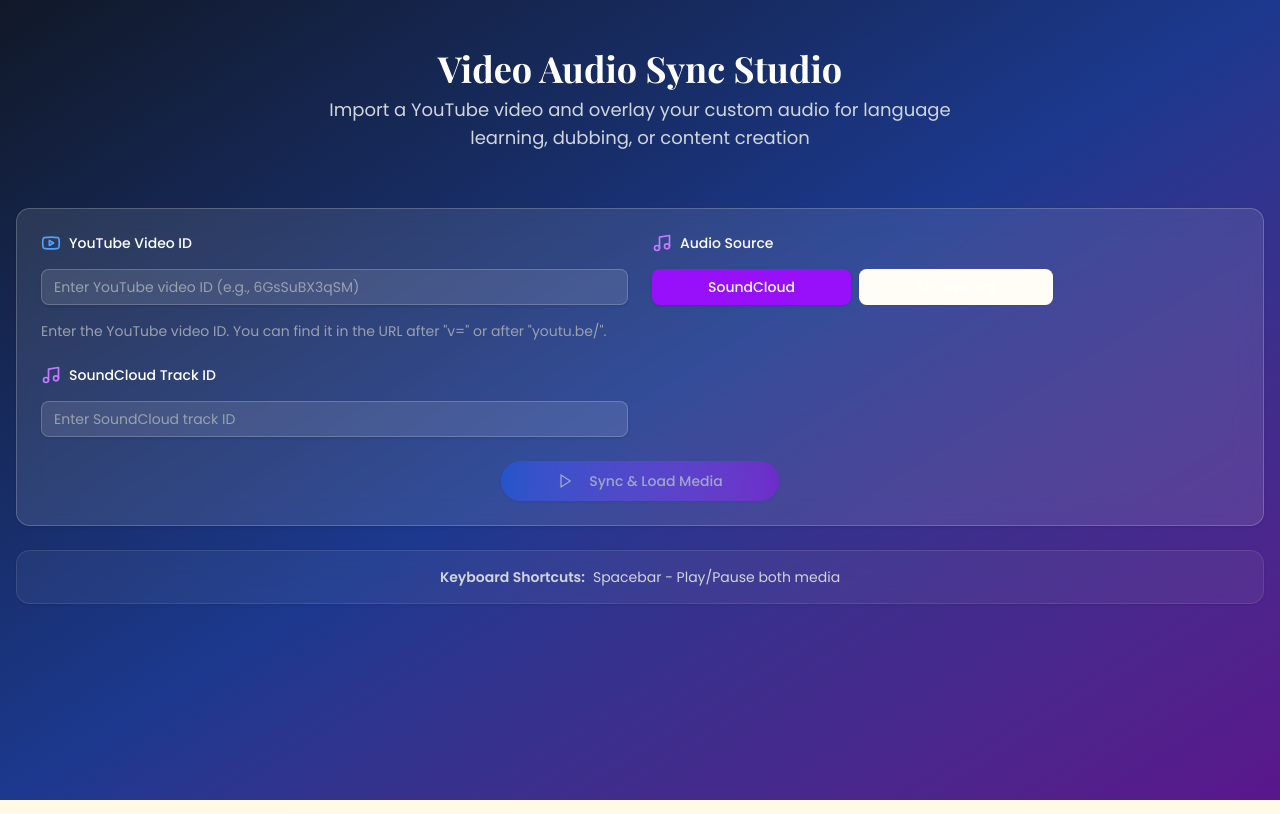
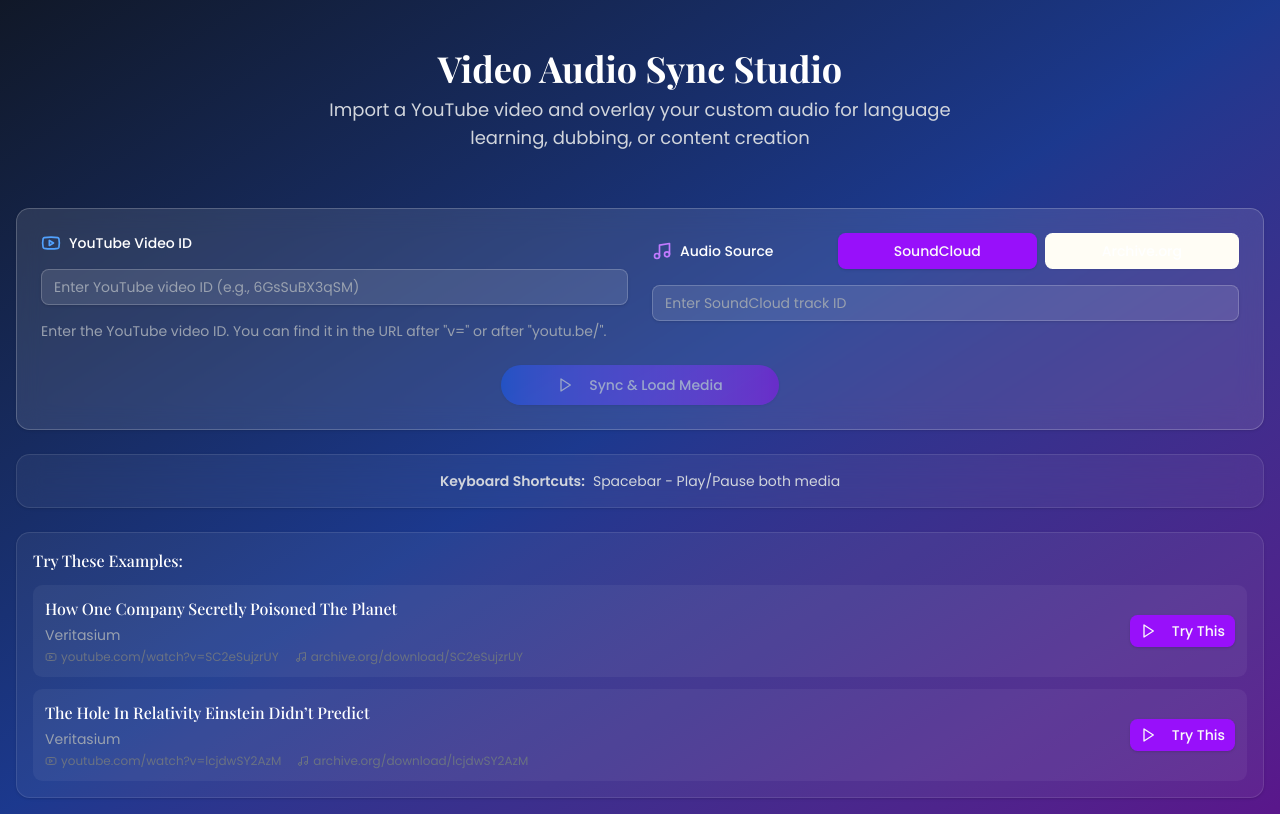
Before and after one commit to Minh20812/audio-sync-player, a React (Vite) app: page / in a window 1280 px wide. Built offline with nearby package versions, Linux system fonts and the light colour scheme; no server answers.

Commit message:
update example

```diff
--- a/src/components/ArchivePlayer.jsx
+++ b/src/components/ArchivePlayer.jsx
@@ -4,9 +4,7 @@ import { extractArchiveFilename } from "@/utils/archive";
 
 const ArchivePlayer = ({ archiveId, isPlaying, setIsPlaying, audioOffset }) => {
   const audioRef = useRef(null);
-  const filename = extractArchiveFilename(archiveId);
 
-  // Handle play/pause sync with YouTube
   useEffect(() => {
     const audio = audioRef.current;
     if (!audio) return;
@@ -32,7 +30,7 @@ const ArchivePlayer = ({ archiveId, isPlaying, setIsPlaying, audioOffset }) => {
           onPause={() => setIsPlaying(false)}
         >
           <source
-            src={`https://archive.org/download/${archiveId}/${filename}.mp3`}
+            src={`https://archive.org/download/${archiveId}/${archiveId}.mp3`}
             type="audio/mpeg"
           />
           Your browser does not support the audio element.
--- /dev/null
+++ b/src/components/Examples.jsx
@@ -0,0 +1,48 @@
+import React from "react";
+import { Card, CardContent } from "@/components/ui/card";
+import { Button } from "@/components/ui/button";
+import { Play, Youtube, Music } from "lucide-react";
+import { exampleVideos } from "@/data/examples";
+
+const Examples = ({ onSelectExample }) => {
+  return (
+    <Card className="bg-white/5 border-white/10">
+      <CardContent className="p-4">
+        <h3 className="text-white font-medium mb-3">Try These Examples:</h3>
+        <div className="grid gap-3">
+          {exampleVideos.map((example) => (
+            <div
+              key={example.id}
+              className="flex items-center justify-between bg-white/5 p-3 rounded-lg hover:bg-white/10 transition-colors"
+            >
+              <div className="space-y-1">
+                <h4 className="text-white font-medium">{example.title}</h4>
+                <p className="text-sm text-gray-400">{example.description}</p>
+                <div className="flex items-center gap-4 text-xs text-gray-500">
+                  <span className="flex items-center gap-1">
+                    <Youtube className="w-3 h-3" />
+                    youtube.com/watch?v={example.id}
+                  </span>
+                  <span className="flex items-center gap-1">
+                    <Music className="w-3 h-3" />
+                    archive.org/download/{example.id}
+                  </span>
+                </div>
+              </div>
+              <Button
+                size="sm"
+                onClick={() => onSelectExample(example.id)}
+                className="bg-purple-600 hover:bg-purple-700"
+              >
+                <Play className="w-4 h-4 mr-2" />
+                Try This
+              </Button>
+            </div>
+          ))}
+        </div>
+      </CardContent>
+    </Card>
+  );
+};
+
+export default Examples;
--- a/src/components/MediaPlayer.jsx
+++ b/src/components/MediaPlayer.jsx
@@ -31,8 +31,8 @@ const MediaPlayer = ({
         },
         events: {
           onReady: (event) => {
-            // Set initial volume to 75%
-            event.target.setVolume(75);
+            // Set initial volume to 15%
+            event.target.setVolume(15);
           },
           onStateChange: (event) => {
             if (event.data === window.YT.PlayerState.PLAYING) {
--- /dev/null
+++ b/src/data/examples.jsx
@@ -0,0 +1,13 @@
+export const exampleVideos = [
+  {
+    id: "SC2eSujzrUY",
+    title: "How One Company Secretly Poisoned The Planet",
+    description: "Veritasium",
+  },
+  {
+    id: "lcjdwSY2AzM",
+    title: "The Hole In Relativity Einstein Didn’t Predict",
+    description: "Veritasium",
+  },
+  // Add more examples as needed
+];
--- a/src/pages/Index.jsx
+++ b/src/pages/Index.jsx
@@ -10,31 +10,18 @@ import MediaPlayer from "@/components/MediaPlayer";
 import ControlsPanel from "@/components/ControlsPanel";
 import SoundCloudPlayer from "@/components/SoundCloudPlayer";
 import ArchivePlayer from "@/components/ArchivePlayer";
+import Examples from "@/components/Examples";
 import { extractSoundCloudTrackId } from "@/utils/soundcloud";
 
 const Index = () => {
-  const [youtubeUrl, setYoutubeUrl] = useState("");
-  const [audioFile, setAudioFile] = useState(null);
   const [videoId, setVideoId] = useState("");
   const [isPlaying, setIsPlaying] = useState(false);
   const [videoMuted, setVideoMuted] = useState(false);
   const [audioOffset, setAudioOffset] = useState(0);
   const [isMediaLoaded, setIsMediaLoaded] = useState(false);
-  const [soundCloudUrl, setSoundCloudUrl] = useState("");
   const [idSoundCloud, setIdSoundCloud] = useState("");
-  const [idArchive, setIdArchive] = useState("");
-  const [filenameArchive, setFilenameArchive] = useState("");
   const [audioSource, setAudioSource] = useState("soundcloud");
-  const audioRef = useRef(null);
   const youtubeRef = useRef(null);
-
-  // Extract YouTube video ID from URL
-  const extractVideoId = (url) => {
-    const regex =
-      /(?:youtube\.com\/watch\?v=|youtu\.be\/|youtube\.com\/embed\/)([^&\n?#]+)/;
-    const match = url.match(regex);
-    return match ? match[1] : "";
-  };
 
   const handleSyncAndPlay = () => {
     if (!videoId) {
@@ -42,21 +29,9 @@ const Index = () => {
       return;
     }
 
-    if (audioSource === "soundcloud") {
-      if (!idSoundCloud) {
+    if (audioSource === "soundcloud" && !idSoundCloud) {
       toast.info("Please provide a SoundCloud Track ID");
       return;
-      }
-      const soundCloudTrackId = extractSoundCloudTrackId(idSoundCloud);
-      if (!soundCloudTrackId) {
-        toast.error("Invalid SoundCloud track ID");
-        return;
-      }
-    } else {
-      if (!idArchive) {
-        toast.info("Please provide both Archive ID and filename");
-        return;
-      }
     }
 
     setIsMediaLoaded(true);
@@ -67,14 +42,18 @@ const Index = () => {
     );
   };
 
-  // Update togglePlayPause function
+  const handleSelectExample = (exampleId) => {
+    setVideoId(exampleId);
+    setAudioSource("archive"); // Since examples use Archive.org
+    toast.success("Example loaded! Click 'Sync & Load Media' to start");
+  };
+
   const togglePlayPause = () => {
     if (!isMediaLoaded) return;
 
     const newPlayingState = !isPlaying;
     setIsPlaying(newPlayingState);
 
-    // YouTube control
     if (youtubeRef.current) {
       if (newPlayingState) {
         youtubeRef.current.playVideo();
@@ -82,20 +61,6 @@ const Index = () => {
         youtubeRef.current.pauseVideo();
       }
     }
-
-    // SoundCloud will be controlled automatically through the useEffect in SoundCloudPlayer
-  };
-
-  // Handle loading project from ProjectManager
-  const handleLoadProject = ({ youtubeUrl, videoId, audioFileName }) => {
-    setYoutubeUrl(youtubeUrl);
-    setVideoId(videoId);
-    setIsMediaLoaded(true);
-    // Note: In real implementation, you'd fetch the audio file from Supabase Storage
-    toast.info(`Project loaded! Audio file: ${audioFileName}`);
-    toast.info(
-      "Note: Audio file needs to be re-uploaded (not stored in this demo)"
-    );
   };
 
   // Keyboard shortcuts
@@ -131,11 +96,13 @@ const Index = () => {
             <div className="grid lg:grid-cols-2 gap-6">
               <VideoUploader videoId={videoId} setVideoId={setVideoId} />
 
-              {/* Audio Source Selector */}
               <div className="space-y-4">
+                <div className="flex items-center justify-between">
                   <div className="flex items-center space-x-2">
                     <Music className="w-5 h-5 text-purple-400" />
-                  <Label className="text-white font-medium">Audio Source</Label>
+                    <Label className="text-white font-medium">
+                      Audio Source
+                    </Label>
                   </div>
                   <div className="flex gap-2">
                     <Button
@@ -152,7 +119,9 @@ const Index = () => {
                       SoundCloud
                     </Button>
                     <Button
-                    variant={audioSource === "archive" ? "default" : "outline"}
+                      variant={
+                        audioSource === "archive" ? "default" : "outline"
+                      }
                       onClick={() => setAudioSource("archive")}
                       className={
                         audioSource === "archive"
@@ -165,15 +134,7 @@ const Index = () => {
                   </div>
                 </div>
 
-              {/* Conditional Audio Source Inputs */}
                 {audioSource === "soundcloud" ? (
-                <div className="space-y-4">
-                  <div className="flex items-center space-x-2">
-                    <Music className="w-5 h-5 text-purple-400" />
-                    <Label className="text-white font-medium">
-                      SoundCloud Track ID
-                    </Label>
-                  </div>
                   <Input
                     id="idSoundCloud"
                     type="text"
@@ -182,25 +143,12 @@ const Index = () => {
                     onChange={(e) => setIdSoundCloud(e.target.value)}
                     className="bg-white/10 border-white/20 text-white placeholder:text-gray-400 focus:border-blue-400 focus:ring-blue-400"
                   />
-                </div>
                 ) : (
-                <div className="space-y-4">
-                  <div className="flex items-center space-x-2">
-                    <Music className="w-5 h-5 text-purple-400" />
-                    <Label className="text-white font-medium">
-                      Archive Audio
-                    </Label>
-                  </div>
-                  <Input
-                    id="idArchive"
-                    type="text"
-                    placeholder="Enter Archive audio ID (e.g., 2_20250527_20250527_0344)"
-                    value={idArchive || ""}
-                    onChange={(e) => setIdArchive(e.target.value)}
-                    className="bg-white/10 border-white/20 text-white placeholder:text-gray-400 focus:border-blue-400 focus:ring-blue-400"
-                  />
+                  <div className="text-sm text-gray-400">
+                    Using YouTube video ID for Archive.org audio
                   </div>
                 )}
+              </div>
             </div>
 
             <div className="flex justify-center mt-6">
@@ -209,8 +157,7 @@ const Index = () => {
                 size="lg"
                 className="bg-gradient-to-r from-blue-600 to-purple-600 hover:from-blue-700 hover:to-purple-700 text-white px-8 py-3 rounded-full"
                 disabled={
-                  !videoId ||
-                  (audioSource === "soundcloud" ? !idSoundCloud : !idArchive)
+                  !videoId || (audioSource === "soundcloud" && !idSoundCloud)
                 }
               >
                 <Play className="w-5 h-5 mr-2" />
@@ -239,7 +186,7 @@ const Index = () => {
               />
             ) : (
               <ArchivePlayer
-                archiveId={idArchive}
+                archiveId={videoId}
                 isPlaying={isPlaying}
                 setIsPlaying={setIsPlaying}
                 audioOffset={audioOffset}
@@ -272,6 +219,9 @@ const Index = () => {
             </div>
           </CardContent>
         </Card>
+
+        {/* Add Examples section before the main input card */}
+        <Examples onSelectExample={handleSelectExample} />
       </div>
     </div>
   );
```
Lines whose indentation alone changed are shown as unchanged.
